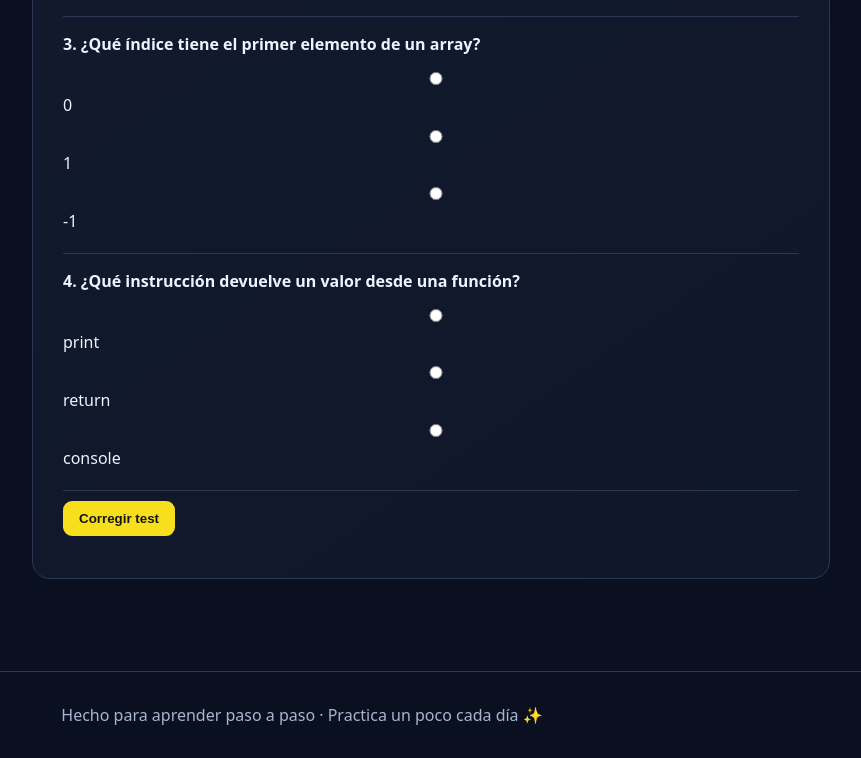
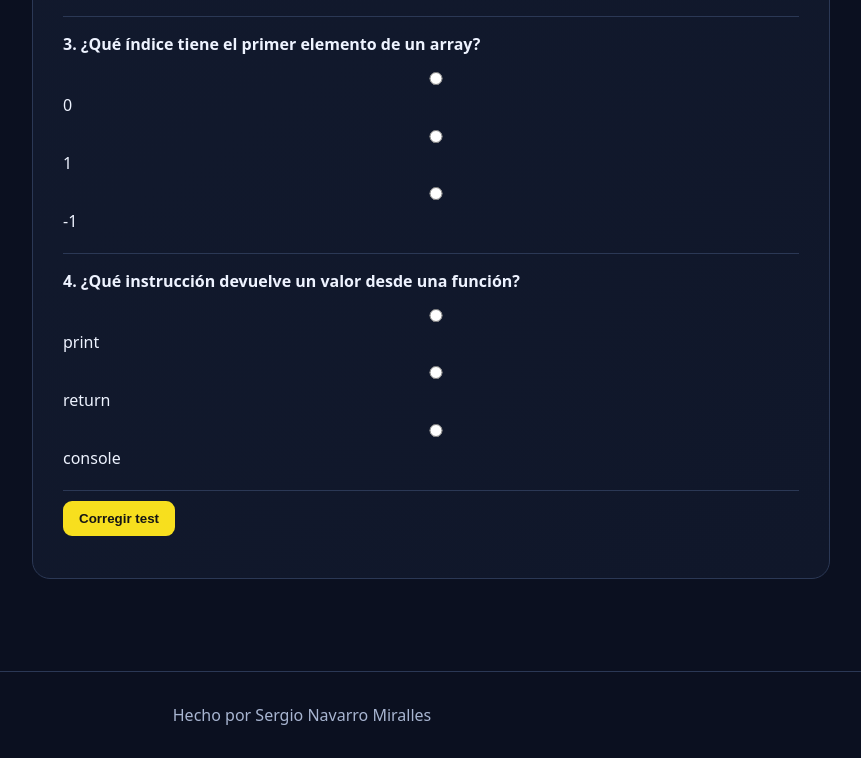
Before and after one commit to retr0sec-team/Learning, a plain HTML site: page index.html in a window 1280 px wide. Shown: the part 6559-7317 px from the top of the page, without its empty margins (338-1199 px from the left). Drawn offline with Linux system fonts and the light colour scheme.

Commit message:
Update index.html

```diff
--- a/index.html
+++ b/index.html
@@ -136,7 +136,7 @@ console.log(5 * 3);</textarea>
 <div class="quiz-q"><p>4. ¿Qué instrucción devuelve un valor desde una función?</p><label><input type="radio" name="q4" value="a"> print</label><label><input type="radio" name="q4" value="b"> return</label><label><input type="radio" name="q4" value="c"> console</label></div>
 <button class="run" type="submit">Corregir test</button><div class="feedback" id="feedback" aria-live="polite"></div></form></section>
 </main></div>
-<footer>Hecho para aprender paso a paso · Practica un poco cada día ✨</footer>
+<footer>Hecho por Sergio Navarro Miralles</footer>
 <script>
 
 const tabTitleButton = document.getElementById('tabTitleButton');
```
